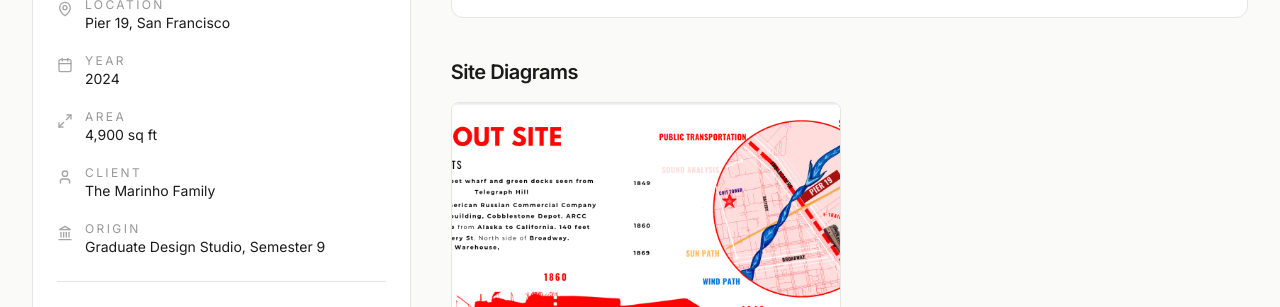
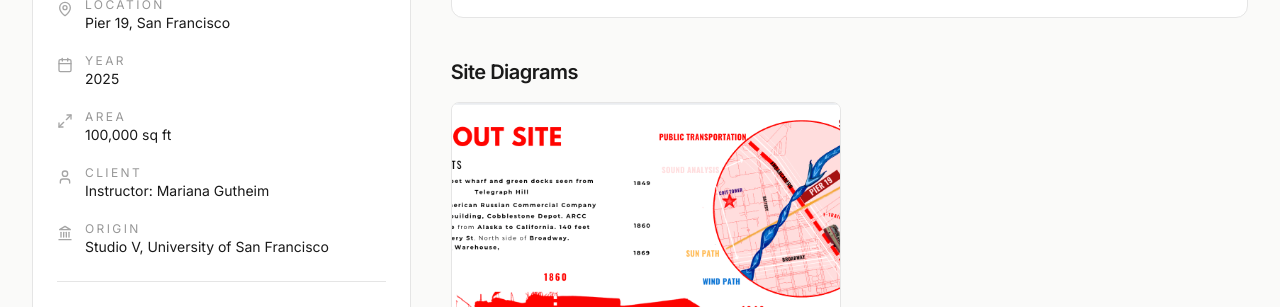
Before and after one commit to amnaik-amn/Portfolio_AnanyaNaik, a Next.js app: page /projects/arch-01 in a window 1280 px wide. Shown: the part 980-1287 px from the top of the page. Built offline with nearby package versions, Linux system fonts and the light colour scheme.

Commit message:
fix(project): update arch-01 metadata (year, area, client, origin)

```diff
--- a/src/data/projects.ts
+++ b/src/data/projects.ts
@@ -30,9 +30,9 @@ export const sampleProjects: Project[] = [
     project_type: "architecture",
     category: "museum",
     location: "Pier 19, San Francisco",
-    year: "2024",
-    area: "4,900 sq ft",
-    client: "The Marinho Family",
+    year: "2025",
+    area: "100,000 sq ft",
+    client: "Instructor: Mariana Gutheim",
     cover_image: "/images/renderp1.jpg",
     gallery_images: [
       "https://images.unsplash.com/photo-1600607687920-4e2a87fc1574?w=1200&auto=format&fit=crop&q=80",
@@ -50,7 +50,7 @@ export const sampleProjects: Project[] = [
       "https://images.unsplash.com/photo-1481277542470-605612bd2d61?w=1200&auto=format&fit=crop&q=80"
     ],
     partners: ["Coastal Ecology Lab", "Goa Stone Crafts", "Studio Forma"],
-    origin: "Graduate Design Studio, Semester 9"
+    origin: "Studio V, University of San Francisco"
   },
   {
     id: "art-01",
```
